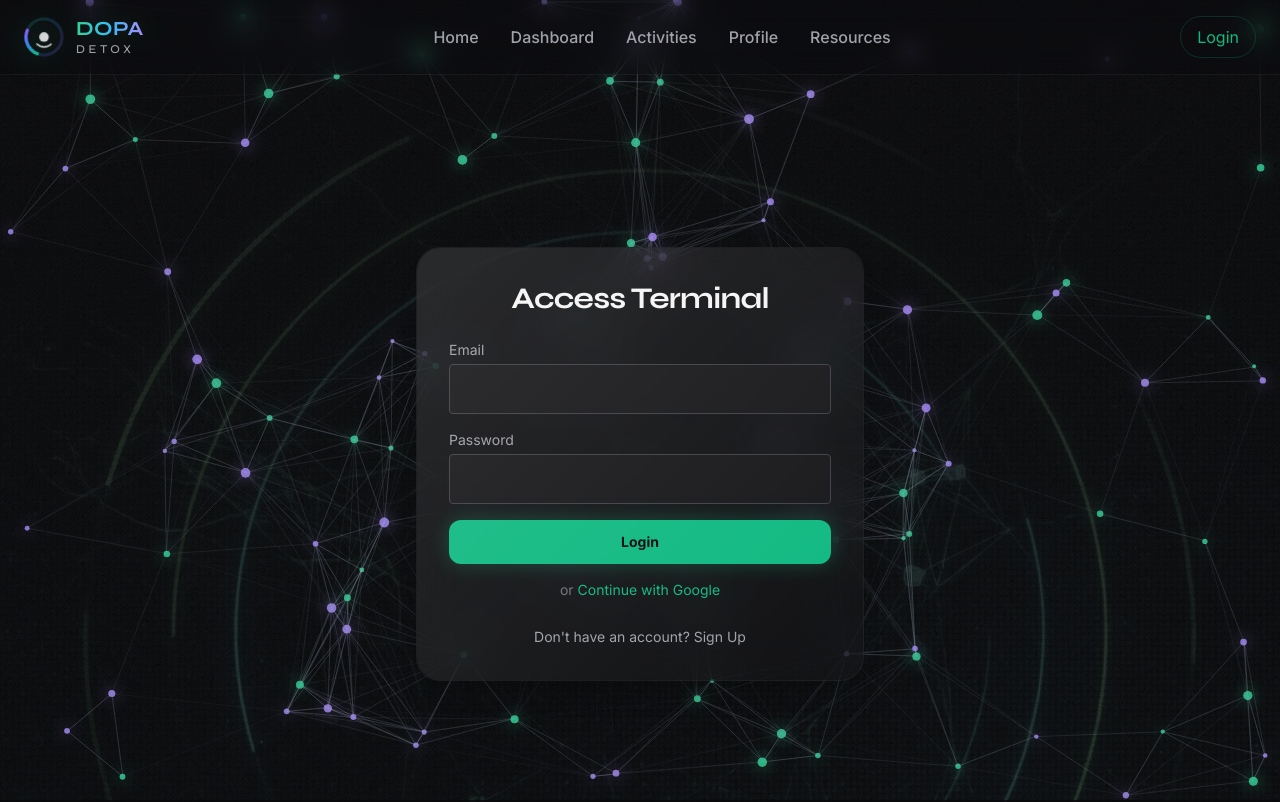
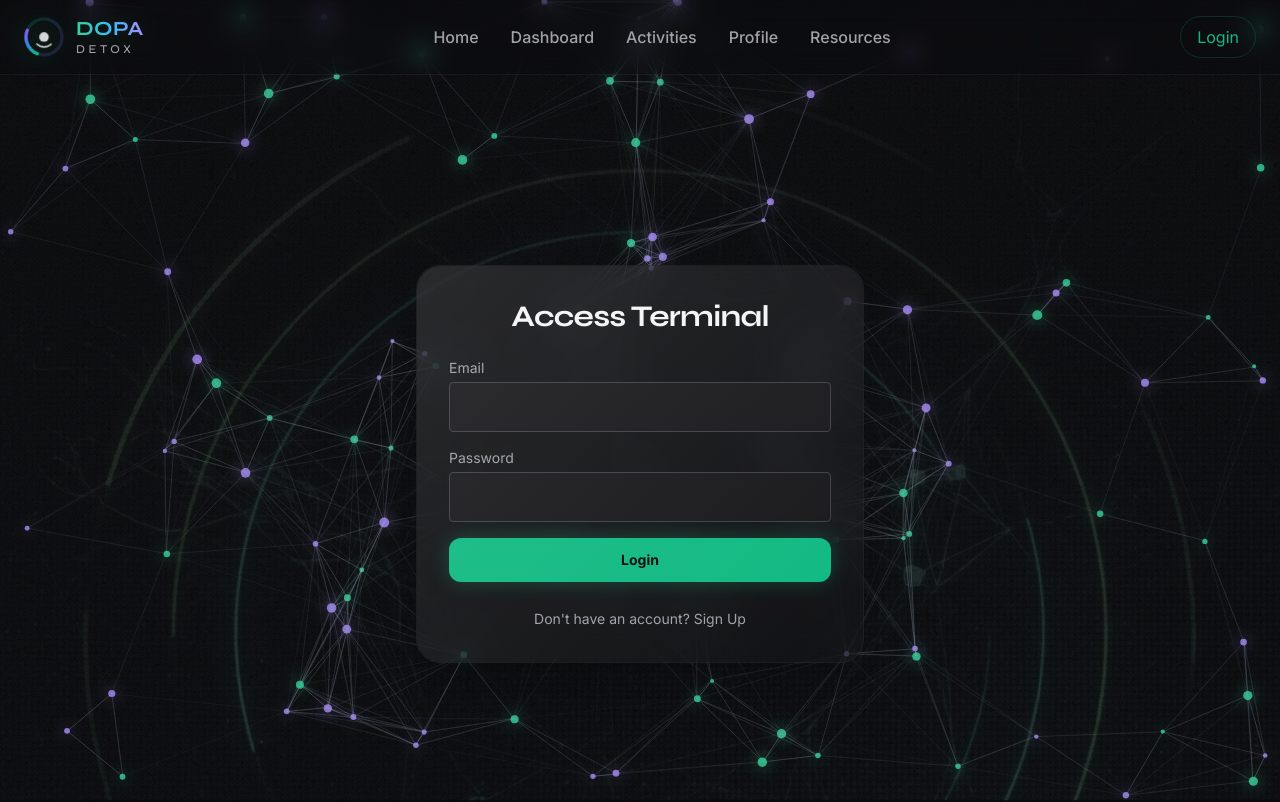
Before and after one commit to Meowz-18/DopaDetox, a React (Vite) app: page /login in a window 1280 px wide. Shown: the top 802 px of the page. Built offline with nearby package versions, Linux system fonts and the light colour scheme.

Commit message:
Update Login UX: Custom toaster + Remove Google Auth

```diff
--- a/src/pages/Login.tsx
+++ b/src/pages/Login.tsx
@@ -6,10 +6,11 @@ import { Card } from '@/components/ui/Card';
 
 export default function Login() {
     const [email, setEmail] = useState('');
-    const [password, setPassword] = useState(''); // Supabase requires password for email auth
+    const [password, setPassword] = useState('');
     const [loading, setLoading] = useState(false);
     const [isSignUp, setIsSignUp] = useState(false);
     const [error, setError] = useState<string | null>(null);
+    const [showSuccess, setShowSuccess] = useState(false);
     const navigate = useNavigate();
 
     const handleAuth = async (e: React.FormEvent) => {
@@ -24,7 +25,9 @@ export default function Login() {
                     password,
                 });
                 if (error) throw error;
-                alert('Check your email for the login link!');
+                setShowSuccess(true);
+                // Hide after 5 seconds or let user close it
+                setTimeout(() => setShowSuccess(false), 5000);
             } else {
                 const { error } = await supabase.auth.signInWithPassword({
                     email,
@@ -40,16 +43,32 @@ export default function Login() {
         }
     };
 
-    const handleGoogleLogin = async () => {
-        const { error } = await supabase.auth.signInWithOAuth({
-            provider: 'google',
-        });
-        if (error) setError(error.message);
-    }
+    return (
+        <div className="min-h-screen flex items-center justify-center p-4 relative">
 
-    return (
-        <div className="min-h-screen flex items-center justify-center p-4">
-            <Card className="w-full max-w-md p-8 glass-panel neon-border">
+            {/* Custom Neon Popup / Toast */}
+            {showSuccess && (
+                <div className="absolute top-10 left-1/2 -translate-x-1/2 z-50 w-full max-w-sm animate-in fade-in slide-in-from-top-4">
+                    <div className="glass-panel border-primary/50 p-6 rounded-xl shadow-[0_0_50px_rgba(16,185,129,0.3)] text-center relative overflow-hidden">
+                        <div className="absolute inset-0 bg-primary/10 animate-pulse-slow"></div>
+                        <div className="relative z-10">
+                            <div className="w-12 h-12 bg-primary/20 rounded-full flex items-center justify-center mx-auto mb-3 text-2xl">
+                                📩
+                            </div>
+                            <h3 className="text-xl font-bold text-white mb-2 font-display">Protocol Initiated</h3>
+                            <p className="text-zinc-300 text-sm">Transfer link sent to <span className="text-primary">{email}</span>. Verify to access the terminal.</p>
+                            <button
+                                onClick={() => setShowSuccess(false)}
+                                className="mt-4 text-xs text-zinc-500 hover:text-white uppercase tracking-widest"
+                            >
+                                Dismiss
+                            </button>
+                        </div>
+                    </div>
+                </div>
+            )}
+
+            <Card className="w-full max-w-md p-8 glass-panel neon-border relative z-10">
                 <h2 className="text-3xl font-display font-bold mb-6 text-center">
                     {isSignUp ? 'Join Protocol' : 'Access Terminal'}
                 </h2>
@@ -83,16 +102,10 @@ export default function Login() {
                         />
                     </div>
 
-                    <Button type="submit" className="w-full bg-primary text-zinc-950 font-bold" disabled={loading}>
+                    <Button type="submit" className="w-full bg-primary text-zinc-950 font-bold hover:bg-emerald-400 hover:shadow-[0_0_20px_rgba(16,185,129,0.4)] transition-all" disabled={loading}>
                         {loading ? 'Processing...' : (isSignUp ? 'Sign Up' : 'Login')}
                     </Button>
                 </form>
-
-                <div className="mt-4 text-center">
-                    <p className="text-zinc-500 text-sm">
-                        or <button type="button" onClick={handleGoogleLogin} className="text-primary hover:underline">Continue with Google</button>
-                    </p>
-                </div>
 
                 <div className="mt-6 text-center">
                     <button
```
